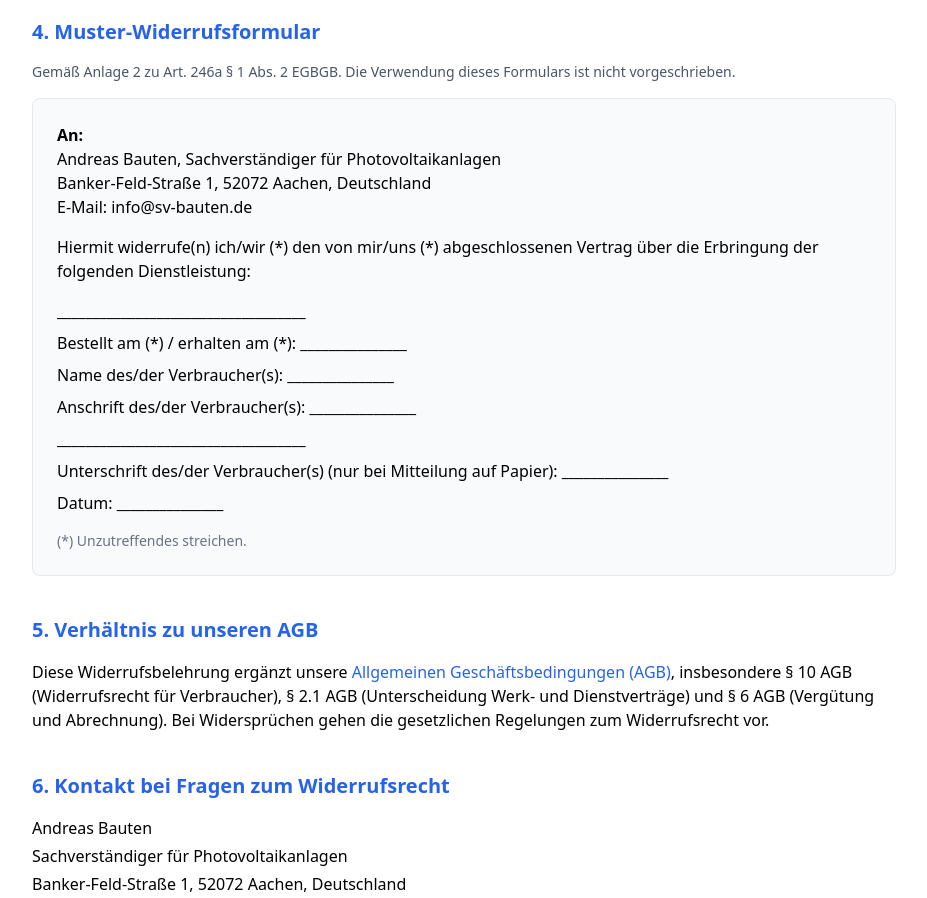
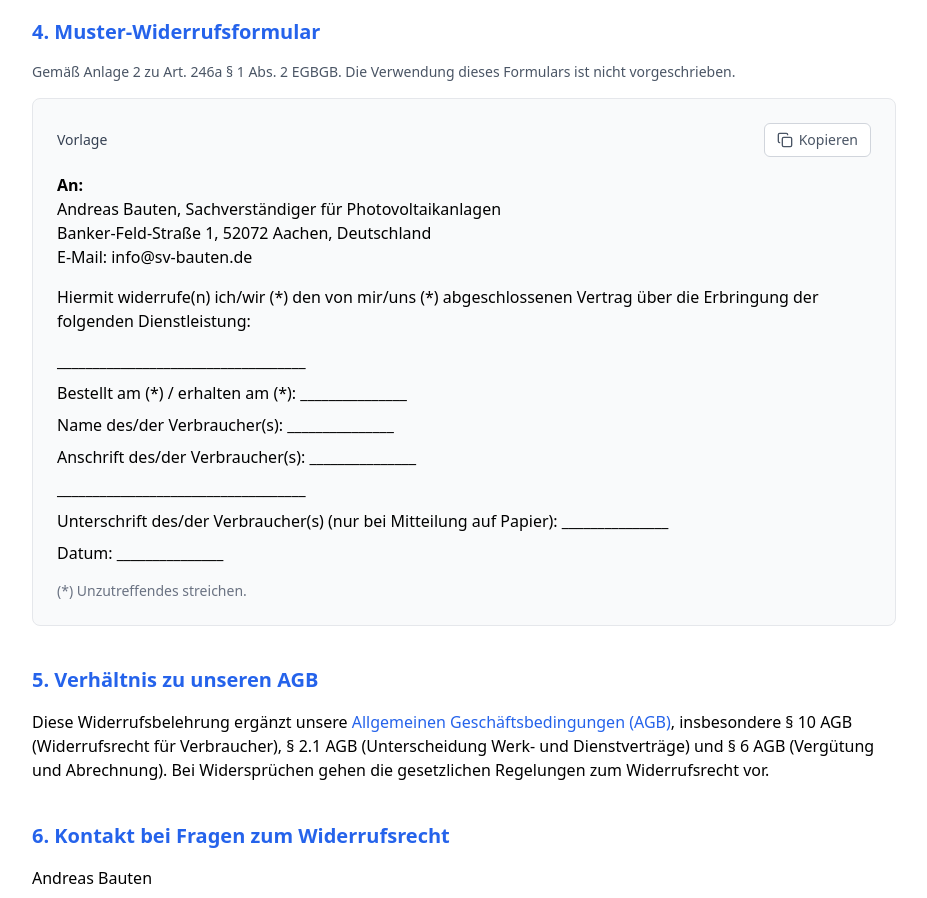
Before and after one commit to cellthium-dev/sv-website, a React (Vite) app: page /widerruf in a window 1280 px wide. Shown: the part 2520-3418 px from the top of the page, without its empty margins (28-955 px from the left). Built offline with nearby package versions, Linux system fonts and the light colour scheme.

Commit message:
feat: add copy functionality for widderuf template

```diff
--- a/package.json
+++ b/package.json
@@ -13,6 +13,8 @@
     "@calcom/embed-react": "^1.5.3",
     "@tailwindcss/vite": "^4.1.17",
     "@tanstack/react-router": "^1.157.11",
+    "lucide": "^0.577.0",
+    "lucide-react": "^0.577.0",
     "react": "^19.2.0",
     "react-dom": "^19.2.0",
     "tailwindcss": "^4.1.17",
--- a/src/routes/widerruf/index.tsx
+++ b/src/routes/widerruf/index.tsx
@@ -1,10 +1,59 @@
 import { createFileRoute } from "@tanstack/react-router";
+import { Copy, CopyCheck } from "lucide-react";
+import { useState } from "react";
 import Footer from "../../components/footer";
 import Header from "../../components/header";
 
 export const Route = createFileRoute("/widerruf/")({
   component: RouteComponent,
 });
+
+const WIDERRUFS_FORMULAR = `An:
+Andreas Bauten, Sachverständiger für Photovoltaikanlagen
+Banker-Feld-Straße 1, 52072 Aachen, Deutschland
+E-Mail: info@sv-bauten.de
+
+Hiermit widerrufe(n) ich/wir den von mir/uns abgeschlossenen Vertrag über die Erbringung der folgenden Dienstleistung:
+
+___________________________________
+
+Bestellt am / erhalten am: _______________
+Name des/der Verbraucher(s): _______________
+Anschrift des/der Verbraucher(s): _______________
+
+___________________________________
+Unterschrift des/der Verbraucher(s) (nur bei Mitteilung auf Papier): _______________
+Datum: _______________`;
+
+function CopyButton() {
+  const [copied, setCopied] = useState(false);
+
+  const handleCopy = async () => {
+    await navigator.clipboard.writeText(WIDERRUFS_FORMULAR);
+    setCopied(true);
+    setTimeout(() => setCopied(false), 2000);
+  };
+
+  return (
+    <button
+      className="flex items-center gap-1.5 rounded-md border border-gray-300 bg-white px-3 py-1.5 text-gray-600 text-sm transition-colors hover:bg-gray-100"
+      onClick={handleCopy}
+      type="button"
+    >
+      {copied ? (
+        <div className="flex items-center gap-1.5 text-sm">
+          <CopyCheck className="h-4 w-4 text-green-600" />
+          <span className="text-green-600">Kopiert</span>
+        </div>
+      ) : (
+        <div className="flex items-center gap-1.5 text-sm">
+          <Copy className="h-4 w-4" />
+          <span>Kopieren</span>
+        </div>
+      )}
+    </button>
+  );
+}
 
 function RouteComponent() {
   return (
@@ -284,6 +333,12 @@ function RouteComponent() {
                 dieses Formulars ist nicht vorgeschrieben.
               </p>
               <div className="rounded-lg border border-gray-200 bg-gray-50 p-6">
+                <div className="mb-4 flex items-center justify-between">
+                  <span className="font-medium text-gray-700 text-sm">
+                    Vorlage
+                  </span>
+                  <CopyButton />
+                </div>
                 <p className="mb-4">
                   <strong>An:</strong>
                   <br />
```
Also changed, not shown: 2 other files (tests, documents, lock files or other folders).
